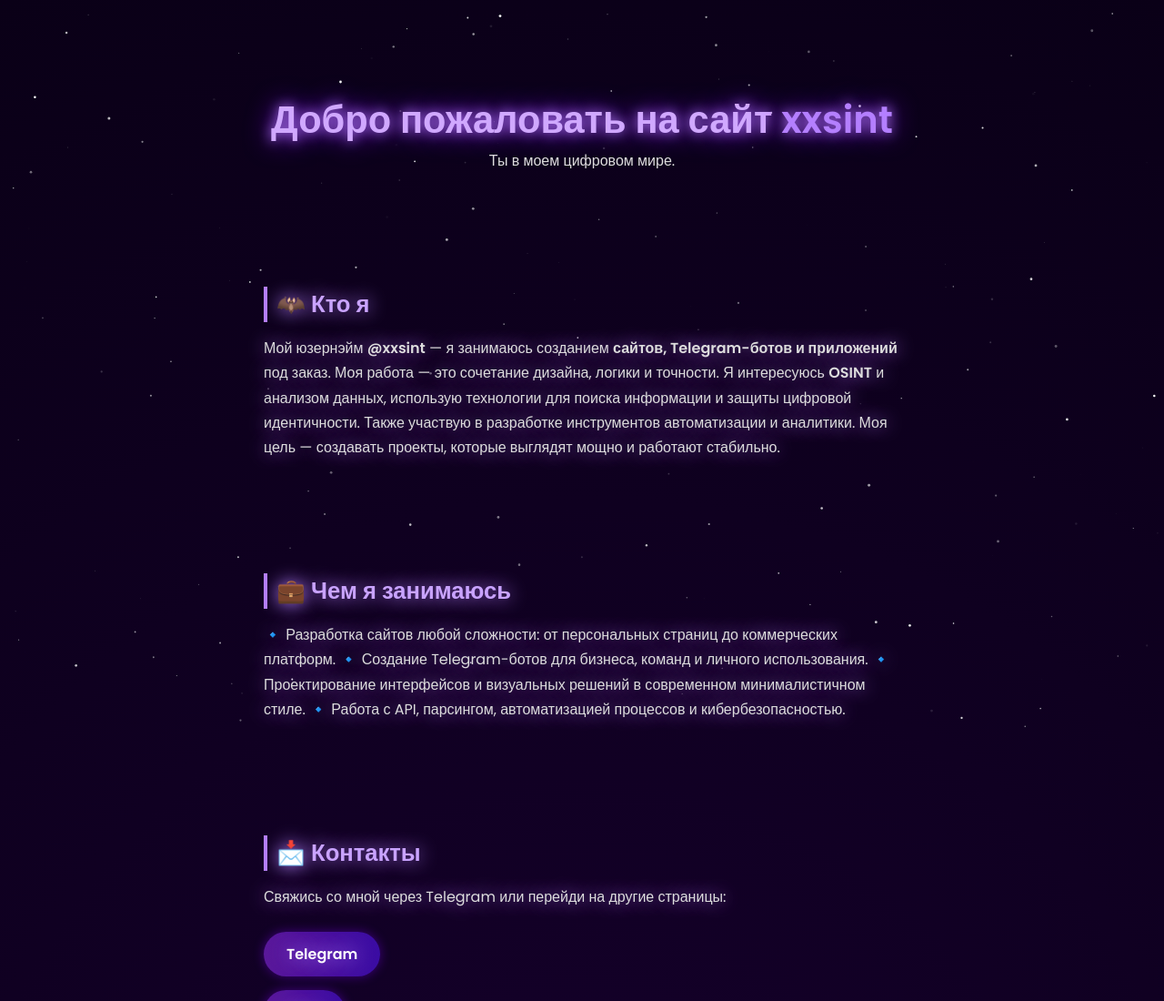
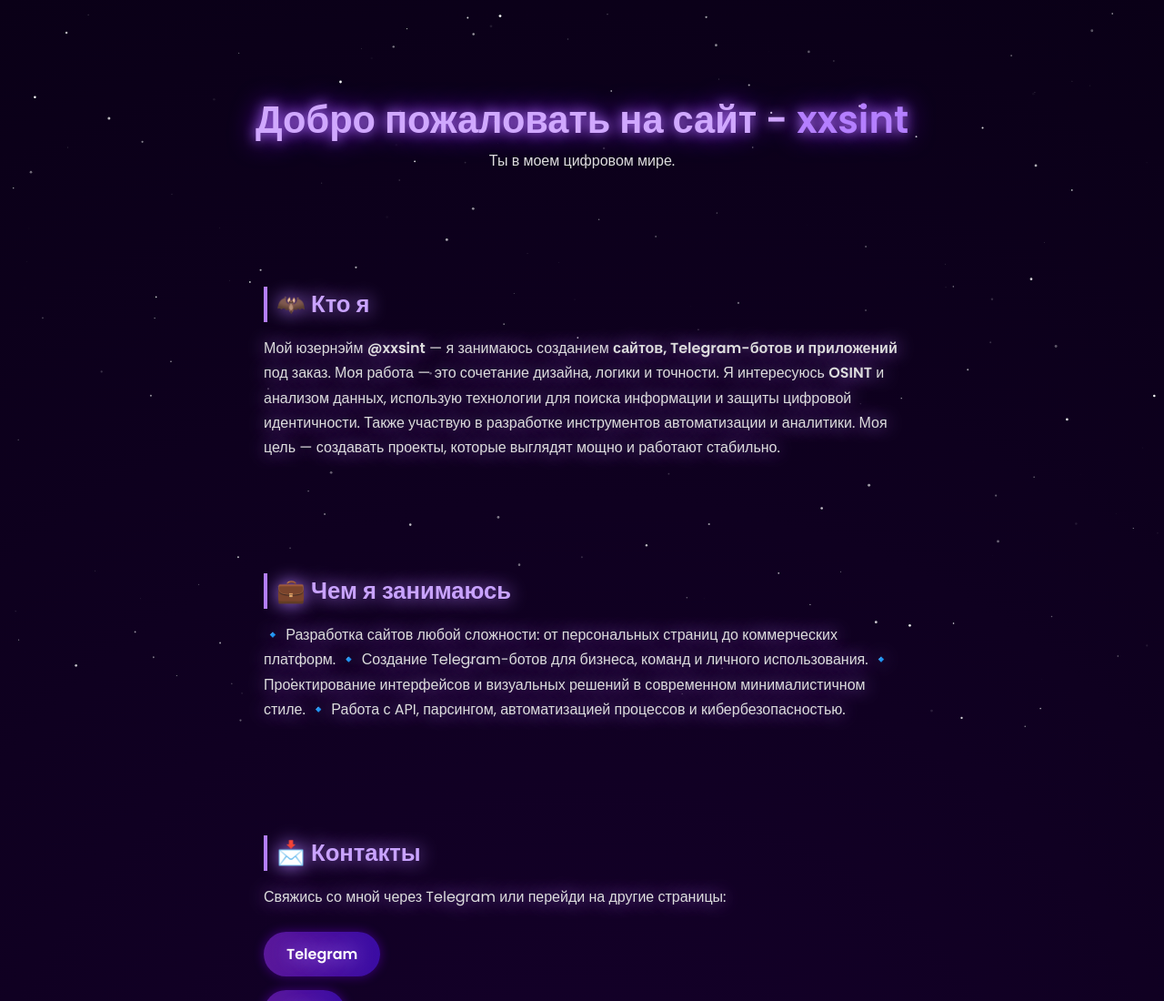
Before and after one commit to Donobek111/xxsint, a plain HTML site: page index.html in a window 1280 px wide. Shown: the top 1100 px of the page at 91% size. Drawn offline with Linux system fonts and the light colour scheme.

Commit message:
index.html

```diff
--- a/index.html
+++ b/index.html
@@ -56,7 +56,7 @@
   <canvas id="stars"></canvas>
 
   <header>
-    <h1>Добро пожаловать на сайт <span style="color:#b47fff;">xxsint</span></h1>
+    <h1>Добро пожаловать на сайт - <span style="color:#b47fff;">xxsint</span></h1>
     <p>Ты в моем цифровом мире.</p>
   </header>
 
```
